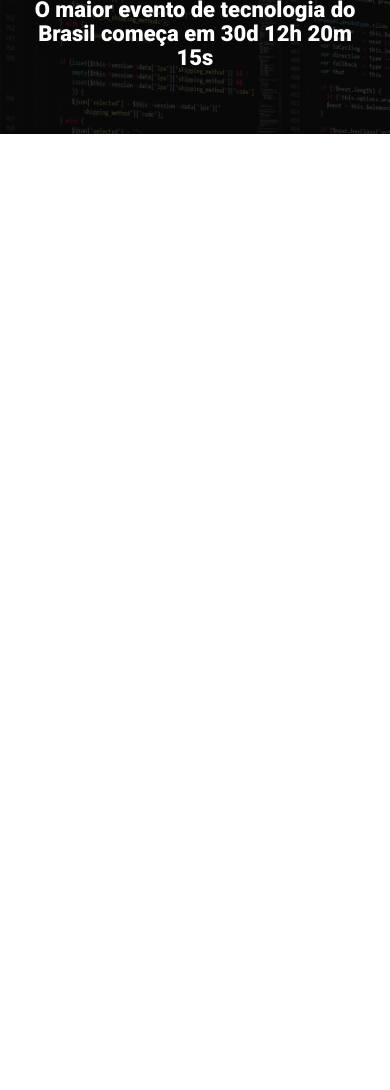
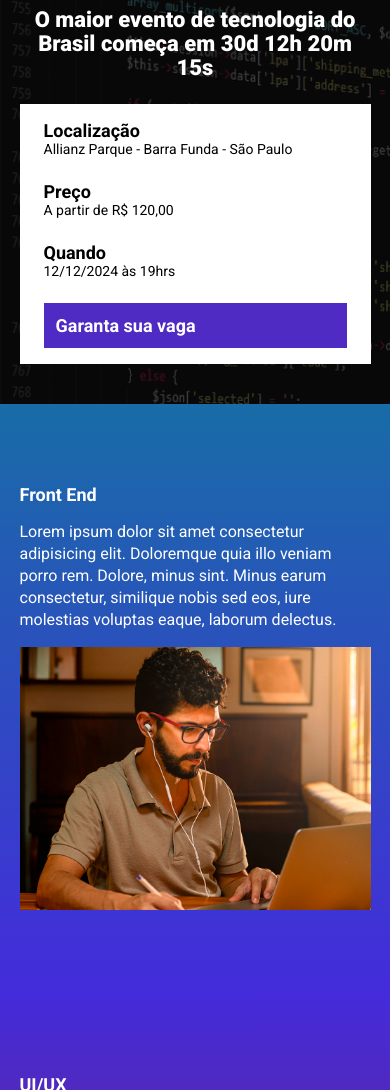
Before and after one commit to AndreDG88/ebac_tech_talks-m22, a website built with Parcel: page src/index.html in a window 390 px wide. Shown: the part 106-1196 px from the top of the page. Before the commit the page ends 844 px from the top, so only its background shows below. Built offline with nearby package versions, Linux system fonts and the light colour scheme.

Commit message:
contrução das sessões do evento

```diff
--- a/src/index.html
+++ b/src/index.html
@@ -9,6 +9,7 @@
     <link href="https://fonts.googleapis.com/css2?family=Roboto:ital,wght@0,100;0,300;0,400;0,500;0,700;0,900;1,100;1,300;1,400;1,500;1,700;1,900&display=swap" rel="stylesheet">
     <!-- link para o css/sass -->
     <link rel="stylesheet" href="styles/main.scss">
+    <link rel="stylesheet" href="https://unpkg.com/aos@next/dist/aos.css" />
     <title>EBAC Tech Talks</title>
     <!-- configuração do setup do projeto:
     01 - abra o terminal (F1) e execute o "npm init" para criação do package.json
@@ -20,15 +21,82 @@
     07 - após, no terminal, execute o comando "npm run dev"-->
 </head>
 <body>
+    <!-- Config. do hero e cabeçalho -->
     <header class="hero">
         <div class="container">
             <img class="hero__logo" src="./images/ebac_logo.svg" alt="EBAC">
             <P class="hero__text">
                 O maior evento de tecnologia do Brasil começa em 30d 12h 20m 15s
             </P>
+            <div class="infos-bar">
+                <ul class="infos-bar__infos">
+                    <li class="infos-bar__infos__item">
+                        <b>Localização</b>
+                        Allianz Parque - Barra Funda - São Paulo
+                    </li>
+                    <li class="infos-bar__infos__item">
+                        <b>Preço</b>
+                        A partir de R$ 120,00
+                    </li>
+                    <li class="infos-bar__infos__item">
+                        <b>Quando</b>
+                        12/12/2024 às 19hrs
+                    </li>
+                </ul>
+                <a href="#" class="button button--primary"> Garanta sua vaga</a>
+            </div>
         </div>
     </header>
+    <!-- Config da sessão Front End -->
+    <section class="event event--frontend">
+        <div class="container" data-aos="fade-right">
+            <div class="event__details">
+                <h2 class="event__details__title">Front End</h2>
+                <p class="event__details__description">
+                    Lorem ipsum dolor sit amet consectetur adipisicing elit. Doloremque quia illo veniam porro rem. Dolore, minus sint. Minus earum consectetur, similique nobis sed eos, iure molestias voluptas eaque, laborum delectus.
+                </p>
+            </div>
+            <img class="event__image" src="./images/frontend.png" alt="front-end">
+        </div>
+    </section>
+    <!-- Config da sessão UI/UX -->
+    <section class="event event--ux-ui event--image-left">
+        <div class="container" data-aos="fade-left">
+            <div class="event__details">
+                <h2 class="event__details__title">UI/UX</h2>
+                <p class="event__details__description">
+                    Lorem ipsum dolor sit amet consectetur adipisicing elit. Doloremque quia illo veniam porro rem. Dolore, minus sint. Minus earum consectetur, similique nobis sed eos, iure molestias voluptas eaque, laborum delectus.
+                </p>
+            </div>
+            <img class="event__image" src="./images/ui-ux.png" alt="UI/UX">
+        </div>
+    </section>
+    <!-- Config da sessão Data Science -->
+    <section class="event event--data-science">
+        <div class="container" data-aos="fade-right">
+            <div class="event__details">
+                <h2 class="event__details__title">Data Science</h2>
+                <p class="event__details__description">
+                    Lorem ipsum dolor sit amet consectetur adipisicing elit. Doloremque quia illo veniam porro rem. Dolore, minus sint. Minus earum consectetur, similique nobis sed eos, iure molestias voluptas eaque, laborum delectus.
+                </p>
+            </div>
+            <img class="event__image" src="./images/data.png" alt="Data Science">
+        </div>
+    </section>
+    <!-- Config da sessão Backend -->
+    <section class="event event--backend event--image-left">
+        <div class="container" data-aos="fade-left">
+            <div class="event__details">
+                <h2 class="event__details__title">Backend</h2>
+                <p class="event__details__description">
+                    Lorem ipsum dolor sit amet consectetur adipisicing elit. Doloremque quia illo veniam porro rem. Dolore, minus sint. Minus earum consectetur, similique nobis sed eos, iure molestias voluptas eaque, laborum delectus.
+                </p>
+            </div>
+            <img class="event__image" src="./images/backend.png" alt="Backend">
+        </div>
+    </section>
     <!-- link para javascript -->
+    <script src="https://unpkg.com/aos@next/dist/aos.js"></script>
     <script src="scripts/main.js"></script>
 </body>
 </html>
--- a/src/scripts/main.js
+++ b/src/scripts/main.js
@@ -1 +1 @@
-console.log("olá ebac");
+AOS.init();
--- /dev/null
+++ b/src/styles/_event.scss
@@ -0,0 +1,66 @@
+// links para arquivos externos
+@use 'variables';
+
+.event {
+    padding: 80px 0;
+
+    &--frontend {
+        background-image: linear-gradient(variables.$blue1, variables.$blue2);
+    }
+
+    &--ux-ui {
+        background-image: linear-gradient(variables.$blue2, variables.$pink);
+    }
+
+    &--data-science {
+        background-image: linear-gradient(variables.$pink, variables.$yellow);
+    }
+
+    &--backend {
+        background-image: linear-gradient(variables.$yellow, variables.$pink);
+    }
+
+    &--image-left {
+        .container {
+            flex-direction: row-reverse;
+        }
+    }
+
+    .container {
+        display: flex;
+        gap: 40px;
+    }
+
+    &__image {
+        max-width: 360px;
+    }
+
+    &__details {
+        &__title {
+            font-size: 18px;
+            font-weight: bold;
+            margin-bottom: 16px;
+        }
+
+        &__description {
+            line-height: 22px;
+        }
+    }
+
+    @media (max-width: 1024px) {}
+
+    @media (max-width: 640px) {
+        .container {
+            display: block;
+        }
+
+        &__image {
+            width: 100%;
+        }
+
+        &__details {
+            margin-right: 0;
+            margin-bottom: 16px;
+        }
+    }
+}
--- a/src/styles/_hero.scss
+++ b/src/styles/_hero.scss
@@ -1,3 +1,6 @@
+// links para arquivos externos
+@use '_variables';
+
 .hero {
     padding-top: 64px;
     padding-bottom: 100px;
@@ -16,7 +19,7 @@
         left: 0;
         width: 100%;
         height: 100%;
-        background-color: #000;
+        background-color: variables.$secondaryTextColor;
         content: '';
         opacity: .7;
     }
@@ -40,7 +43,7 @@
         padding: 40px 0;
 
         &__logo {
-            height: 40px;
+            height: 50px;
         }
 
         &__text {
--- /dev/null
+++ b/src/styles/_variables.scss
@@ -0,0 +1,7 @@
+$textColor: #fff;
+$secondaryTextColor: #000;
+$blue1: #186CA7;
+$blue2: #442BDB;
+$pink: #89223B;
+$yellow: #9C791D;
+$purple: #4f2AC3;
--- /dev/null
+++ b/src/styles/components/_buttons.scss
@@ -0,0 +1,26 @@
+// links para arquivos externos
+@use '../variables';
+
+.button {
+    padding: 12px;
+    font-size: 18px;
+    font-weight: bold;
+    text-decoration: none;
+    text-align: center;
+    white-space: nowrap;
+
+    &--primary {
+        color: #fff;
+        background-color: variables.$purple;
+    }
+
+    @media (max-width: 1024px) {
+        display: flex;
+        align-items: center;
+    }
+
+    @media (max-width: 640px) {
+        display: flex;
+        width: 100%;
+    }
+}
--- /dev/null
+++ b/src/styles/components/_info_bar.scss
@@ -0,0 +1,43 @@
+// links para arquivos externos
+@use '../variables';
+
+.infos-bar {
+    padding: 16px 24px;
+    background-color: variables.$textColor;
+    display: flex;
+    justify-content: space-between;
+
+    &__infos {
+        display: flex;
+        gap: 40px;
+
+        &__item {
+            font-size: 14px;
+            color: variables.$secondaryTextColor;
+
+            b {
+                color: variables.$secondaryTextColor;
+                font-size: 18px;
+                display: block;
+            }
+        }
+    }
+
+    @media (max-width: 1024px) {
+        &__infos {
+            gap: 16px;
+        }
+    }
+
+    @media (max-width: 640px) {
+        display: block;
+
+        &__infos {
+            display: block;
+
+            &__item {
+                margin-bottom: 24px;
+            }
+        }
+    }
+}
--- a/src/styles/main.scss
+++ b/src/styles/main.scss
@@ -1,5 +1,9 @@
 // links para arquivos externos
 @use 'hero';
+@use 'components/_info_bar';
+@use 'components/_buttons';
+@use 'event';
+@use 'variables';
 
 // configurando o reset
 * {
@@ -7,7 +11,8 @@
     padding: 0;
     box-sizing: border-box;
     font-family: Roboto, sans-serif;
-    color: #fff;
+    color: variables.$textColor;
+    list-style: none;
 }
 
 .container {
```
